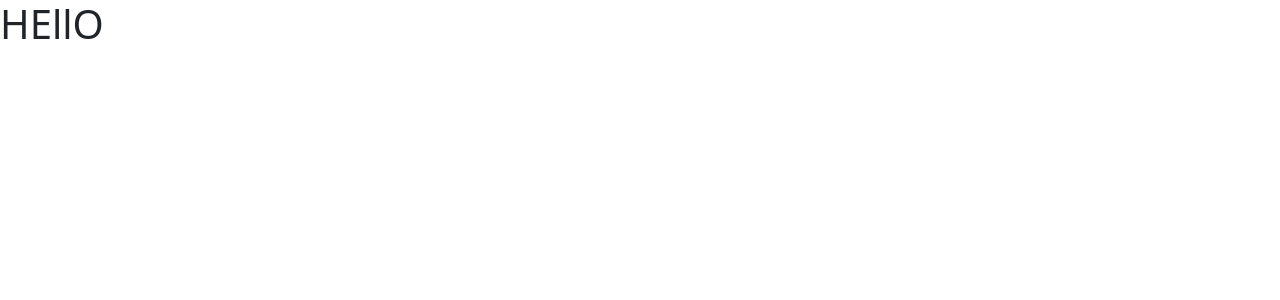
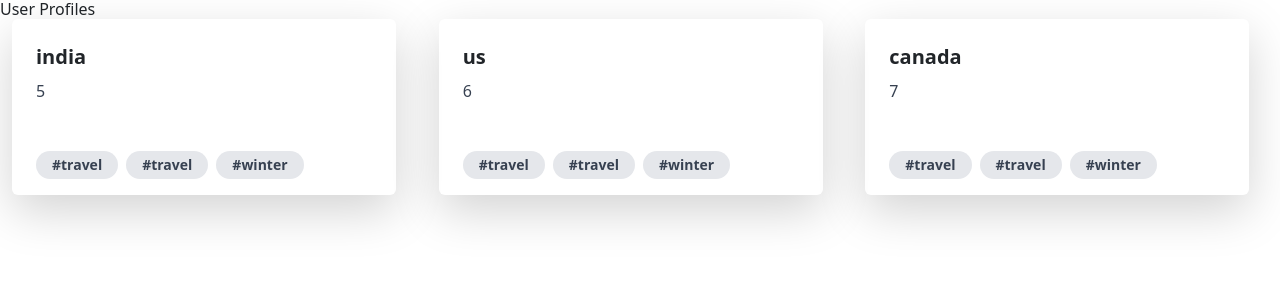
Before and after one commit to dhruvishavaghani/Aubergine_Task, a React (Create React App) app: page / in a window 1280 px wide. Shown: the top 300 px of the page. Built offline with nearby package versions, Linux system fonts and the light colour scheme.

Commit message:
cards added

```diff
--- a/package.json
+++ b/package.json
@@ -6,6 +6,7 @@
     "@testing-library/jest-dom": "^5.16.5",
     "@testing-library/react": "^13.4.0",
     "@testing-library/user-event": "^13.5.0",
+    "axios": "^1.7.2",
     "react": "^18.2.0",
     "react-dom": "^18.2.0",
     "react-router-dom": "^6.11.2",
@@ -35,5 +36,8 @@
       "last 1 firefox version",
       "last 1 safari version"
     ]
+  },
+  "devDependencies": {
+    "tailwindcss": "^3.4.4"
   }
 }
--- a/public/index.html
+++ b/public/index.html
@@ -17,7 +17,7 @@
     rel="stylesheet" integrity="sha384-aFq/bzH65dt+w6FI2ooMVUpc+21e0SRygnTpmBvdBgSdnuTN7QbdgL+OapgHtvPp"
     crossorigin="anonymous">
 
-    <title>Practice</title>
+    <title>Aubergine_task</title>
   </head>
   <body>
     <script src="https://cdn.jsdelivr.net/npm/bootstrap@5.3.0-alpha2/dist/js/bootstrap.bundle.min.js"
--- a/src/App.js
+++ b/src/App.js
@@ -1,8 +1,19 @@
+import {
+  BrowserRouter as Router,
+  Routes,
+  Route,
+  BrowserRouter,
+} from "react-router-dom";
+
+import Home from "./Pages/Home";
 
 function App() {
   return (
-
-    <h1>HEllO</h1>
+    <BrowserRouter>
+      <Routes>
+        <Route path="/" element={<Home/>}/>
+      </Routes>
+    </BrowserRouter>
   );
 }
 
--- /dev/null
+++ b/src/Components/Card.js
@@ -0,0 +1,34 @@
+import React from "react";
+// import { useNavigate, useParams } from "react-router-dom";
+
+function Card(props) {
+
+    // const navigate = useNavigate()
+
+  return (
+
+    // <div onClick={()=>navigate(`/profile/${props?.des}/${props?.origin}`)}>
+    <div class="max-w-sm rounded overflow-hidden shadow-lg" >
+      <div class="px-6 py-4">
+        <div class="font-bold text-xl mb-2">{props.origin}</div>
+        <p class="text-gray-700 text-base">
+          {props.des}
+        </p>
+      </div>
+      <div class="px-6 pt-4 pb-2">
+        <span class="inline-block bg-gray-200 rounded-full px-3 py-1 text-sm font-semibold text-gray-700 mr-2 mb-2">
+         #travel
+        </span>
+        <span class="inline-block bg-gray-200 rounded-full px-3 py-1 text-sm font-semibold text-gray-700 mr-2 mb-2">
+          #travel
+        </span>
+        <span class="inline-block bg-gray-200 rounded-full px-3 py-1 text-sm font-semibold text-gray-700 mr-2 mb-2">
+          #winter
+        </span>
+      </div>
+    </div>
+    // </div>
+  );
+}
+
+export default Card;
--- /dev/null
+++ b/src/Pages/Home.js
@@ -0,0 +1,48 @@
+import { useEffect, useState } from "react"
+import Card from "../Components/Card";
+import axios from "axios";
+
+const Home = () =>{
+
+    // const [profile,setProfile] = useState([{}])
+
+    const profile = [{des:5,origin:"india"},{des:6,origin:"us"},
+        {des:7,origin:"canada"}
+    ]
+
+    // useEffect(()=>{
+    //     async function fetchData(){
+    //         try{
+    //             const response = await axios.get('https://movie-database-alternative.p.rapidapi.com/?s=Avengers%20Endgame&r=json&page=1',
+    //             {headers:{'X-Api-Key': '9SAecf5e8Llay9jfLxJbOw==Ic2yXmTIbcm2VldF'}})
+    //             .then((res) => {
+
+    //             const data = res.data
+    //             console.log("res ",data[0])
+
+    //             setProfile(data)
+    //             console.log("profile ",profile)
+    //         });}
+    //         catch(error){
+    //             console.log("error "+error)
+    //         }
+    //     }
+
+    //     fetchData();
+    // },[])
+
+    return(
+        <div>
+            <h1>User Profiles</h1>
+            <div class="container m-auto grid grid-cols-3 gap-4">
+                {
+                    profile.map((data,id) => (
+                        <Card origin={data.origin} des={data.des}/>
+                    ))
+                }
+            </div>
+        </div>
+    )
+}
+
+export default Home
--- /dev/null
+++ b/src/index.css
@@ -0,0 +1,3 @@
+@tailwind base;
+@tailwind components;
+@tailwind utilities;
--- a/src/index.js
+++ b/src/index.js
@@ -2,6 +2,7 @@ import React from 'react';
 import ReactDOM from 'react-dom/client';
 import App from './App';
 import reportWebVitals from './reportWebVitals';
+import './index.css'
 
 const root = ReactDOM.createRoot(document.getElementById('root'));
 root.render(
--- /dev/null
+++ b/tailwind.config.js
@@ -0,0 +1,8 @@
+/** @type {import('tailwindcss').Config} */
+module.exports = {
+  content: ['./src/**/*.{js,jsx}'],
+  theme: {
+    extend: {},
+  },
+  plugins: [],
+}
```
Also changed, not shown: 1 other file (tests, documents, lock files or other folders).
